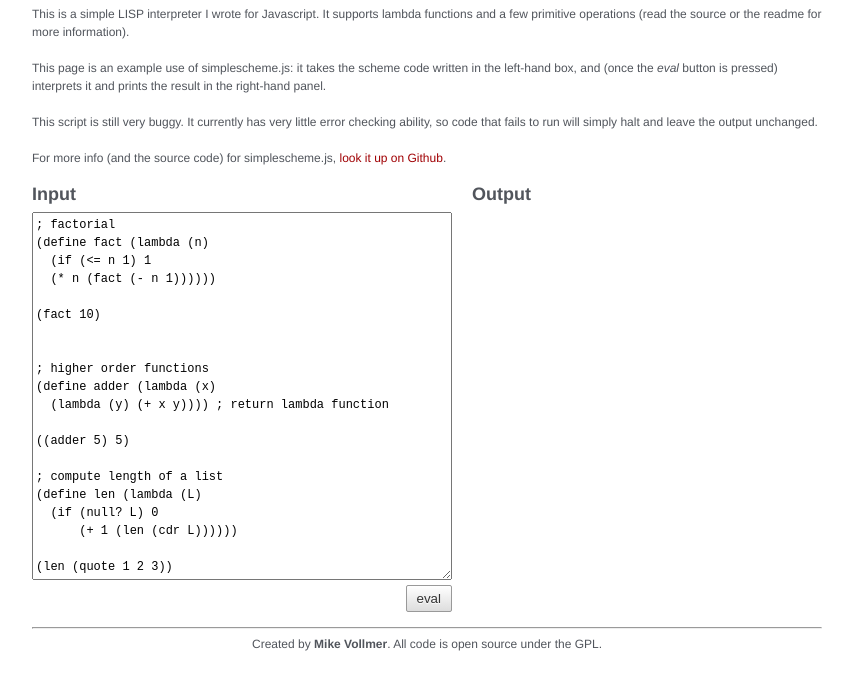
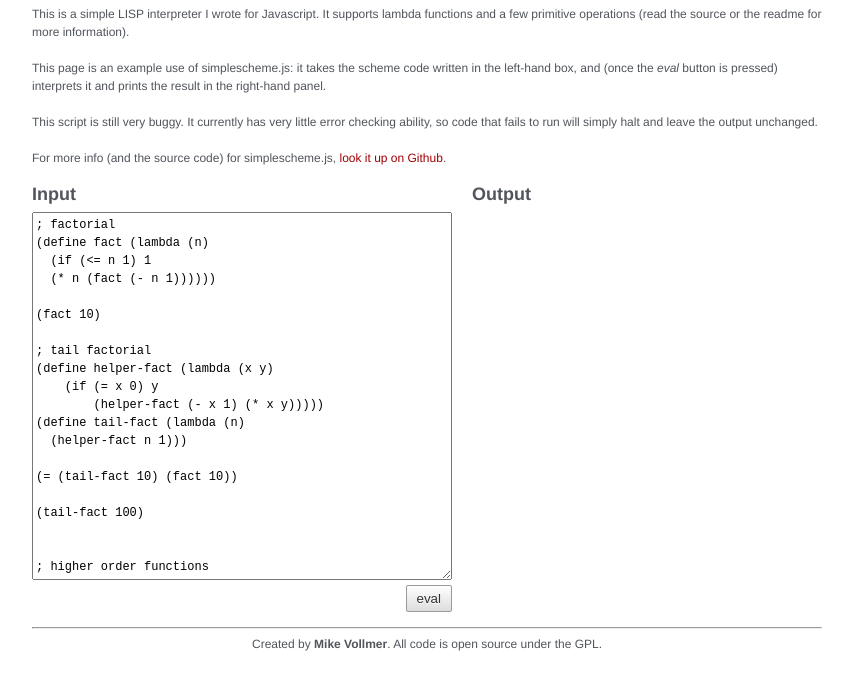
Before and after one commit to vollmerm/simplescheme.js, a plain HTML site: page index.html in a window 1280 px wide. Shown: the part 93-782 px from the top of the page, without its empty margins (213-1066 px from the left). Drawn offline with nearby package versions, Linux system fonts and the light colour scheme; a web font is replaced by a local one.

Commit message:
Added more examples to index.html

```diff
--- a/index.html
+++ b/index.html
@@ -69,6 +69,17 @@ $(function() {
 
 (fact 10)
 
+; tail factorial
+(define helper-fact (lambda (x y)
+    (if (= x 0) y
+        (helper-fact (- x 1) (* x y)))))
+(define tail-fact (lambda (n)
+  (helper-fact n 1)))
+
+(= (tail-fact 10) (fact 10))
+
+(tail-fact 100)
+
 
 ; higher order functions
 (define adder (lambda (x)
@@ -110,6 +121,9 @@ $(function() {
 (isinlist (quote 1 2 3) 2)
 (isinlist (quote 1 2 3) 4)
 
+; boolean operations
+(and #t #f) ; false
+(and #t (or #t #f)) ; true
 
           </textarea>
           <input class="g-button" type="submit" value="eval"
```
